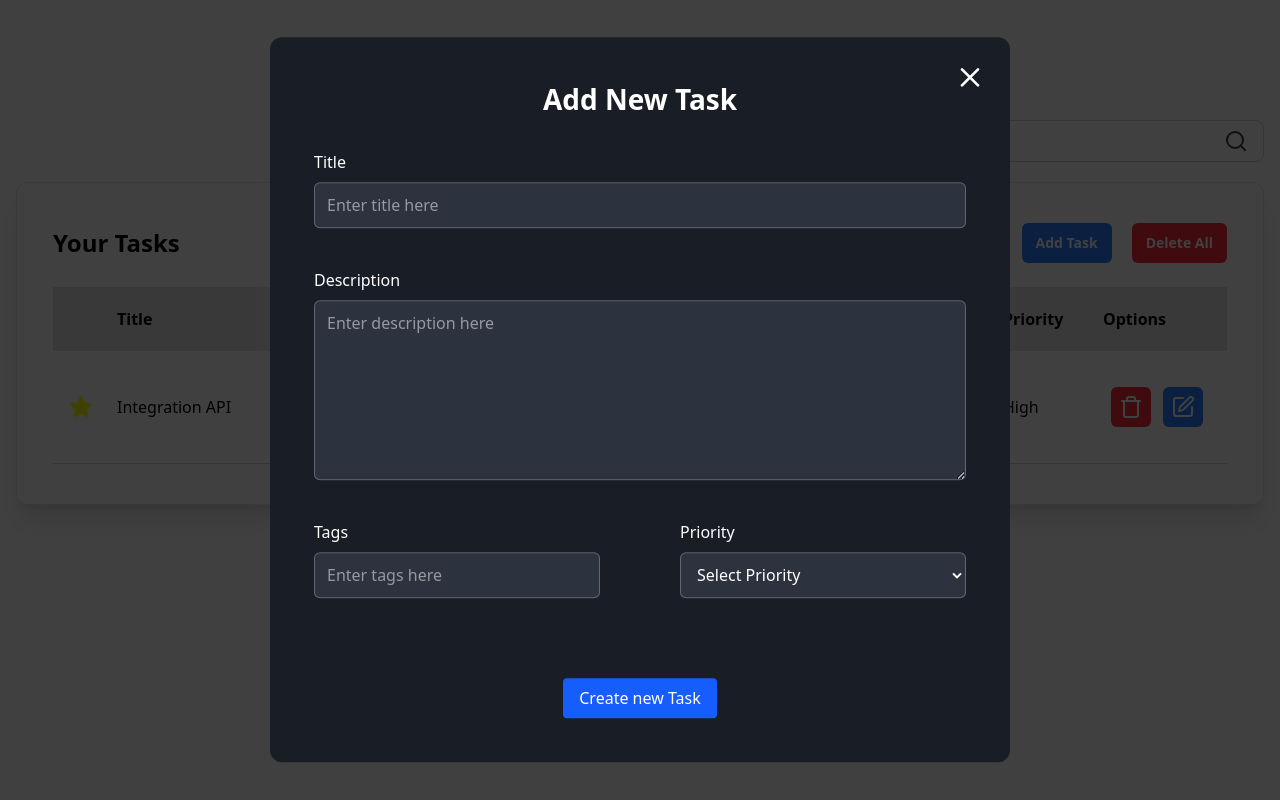
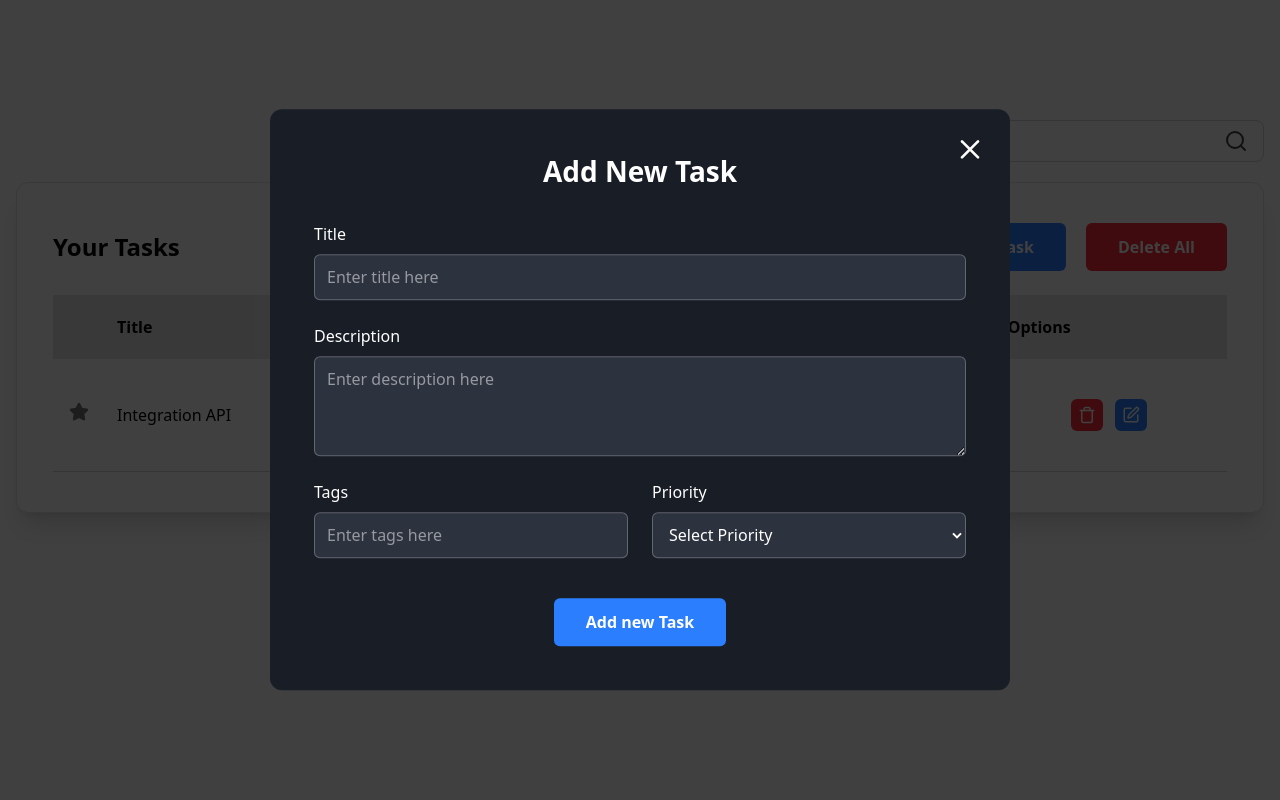
Before and after one commit to Robiul-Hasan-developer/crud-react-application, a React (Vite) app: page / in a window 1280 px wide. Built offline with nearby package versions, Linux system fonts and the light colour scheme.

Commit message:
(Feature) Delete item, All item delete & toggle favorite feature added

```diff
--- a/src/components/AddEditModal.jsx
+++ b/src/components/AddEditModal.jsx
@@ -14,6 +14,10 @@ const AddEditModal = ({ onHandleAddTask, onHandleRemoveModal }) => {
   const handleChange = (evt) => {
     const name = evt.target.name;
     let value = evt.target.value;
+
+    if(name === "tags") {
+      value = value.split(' ');
+    }
 
     setTask({
       ...task,
@@ -43,14 +47,14 @@ const AddEditModal = ({ onHandleAddTask, onHandleRemoveModal }) => {
           Add New Task
         </h2>
         {/* inputs */}
-        <div className="space-y-9 text-white lg:space-y-10">
+        <div className="space-y-6 text-white">
           {/* title */}
           <div className="space-y-2 lg:space-y-3">
             <label className="mb-2 font-medium block" htmlFor="title">
               Title
             </label>
             <input
-              className="block w-full rounded-md bg-[#2D323F] border border-white/25 border-[1px] !outline-0 px-3 py-2.5"
+              className="block w-full rounded-md bg-[#2D323F] border border-white/25 focus:border-white/80 border-[1px] !outline-0 px-3 py-2.5"
               type="text"
               name="title"
               id="title"
@@ -66,7 +70,7 @@ const AddEditModal = ({ onHandleAddTask, onHandleRemoveModal }) => {
               Description
             </label>
             <textarea
-              className="block min-h-[120px] w-full rounded-md bg-[#2D323F] border border-white/25 border-[1px] !outline-0 px-3 py-2.5 lg:min-h-[180px]"
+              className="block min-h-[100px] w-full rounded-md bg-[#2D323F] border border-white/25 focus:border-white/80 border-[1px] !outline-0 px-3 py-2.5"
               type="text"
               name="description"
               id="description"
@@ -77,14 +81,14 @@ const AddEditModal = ({ onHandleAddTask, onHandleRemoveModal }) => {
             ></textarea>
           </div>
           {/* input group */}
-          <div className="grid-cols-2 gap-x-4 max-md:space-y-9 md:grid lg:gap-x-10 xl:gap-x-20">
+          <div className="grid-cols-2 gap-x-6 grid">
             {/* tags */}
             <div className="space-y-2 lg:space-y-3">
               <label className="mb-2 font-medium block" htmlFor="tags">
                 Tags
               </label>
               <input
-                className="block w-full rounded-md bg-[#2D323F] border border-white/25 border-[1px] !outline-0 px-3 py-2.5"
+                className="block w-full rounded-md bg-[#2D323F] border border-white/25 focus:border-white/80 border-[1px] !outline-0 px-3 py-2.5"
                 type="text"
                 name="tags"
                 id="tags"
@@ -100,7 +104,7 @@ const AddEditModal = ({ onHandleAddTask, onHandleRemoveModal }) => {
                 Priority
               </label>
               <select
-                className="block w-full cursor-pointer rounded-md bg-[#2D323F] border border-white/25 border-[1px] !outline-0 px-3 py-2.5"
+                className="block w-full cursor-pointer rounded-md bg-[#2D323F] border border-white/25 focus:border-white/80 border-[1px] !outline-0 px-3 py-2.5"
                 name="priority"
                 id="priority"
                 onChange={handleChange}
@@ -116,13 +120,13 @@ const AddEditModal = ({ onHandleAddTask, onHandleRemoveModal }) => {
           </div>
         </div>
         {/* inputs ends */}
-        <div className="mt-16 flex justify-center lg:mt-20">
+        <div className="mt-8 flex justify-center lg:mt-10">
           <button
             type="submit"
-            className="rounded bg-blue-600 px-4 py-2 text-white transition-all hover:opacity-80"
+            className="rounded-md bg-blue-500 hover:bg-blue-600 active:scale-95 duration-100 px-8 py-3 text-base font-semibold text-white"
             // onClick={() => onHandleAddTask(task)}
           >
-            Create new Task
+            Add new Task
           </button>
         </div>
       </form>
--- /dev/null
+++ b/src/components/NoDataFound.tsx
@@ -0,0 +1,14 @@
+import { Frown } from "lucide-react";
+
+const NoDataFound = () => {
+    return (
+        <div className='text-center'>
+            <span className="flex justify-center text-orange-500">
+                <Frown className="size-10" />
+            </span>
+            <h2 className="text-3xl mt-2">Not data found!</h2>
+        </div>
+    );
+};
+
+export default NoDataFound;
--- a/src/components/TaskAction.jsx
+++ b/src/components/TaskAction.jsx
@@ -1,12 +1,18 @@
-const TaskAction = ({ onHandleShowModal }) => {
+const TaskAction = ({ onHandleShowModal, onHandleDeleteAllItem }) => {
   return (
     <div className="mb-6 items-center justify-between sm:flex">
       <h2 className="text-2xl font-semibold max-sm:mb-4">Your Tasks</h2>
       <div className="flex items-center space-x-5">
-        <button className="rounded-md bg-blue-500 px-3.5 py-2.5 text-sm font-semibold text-white" onClick={onHandleShowModal}>
+        <button
+          className="rounded-md bg-blue-500 hover:bg-blue-600 active:scale-95 duration-100 px-8 py-3 text-base font-semibold text-white"
+          onClick={onHandleShowModal}
+        >
           Add Task
         </button>
-        <button className="rounded-md bg-red-500 px-3.5 py-2.5 text-sm font-semibold text-white">
+        <button
+          className="rounded-md bg-red-500 hover:bg-red-600 active:scale-95 duration-100 px-8 py-3 text-base font-semibold text-white"
+          onClick={onHandleDeleteAllItem}
+        >
           Delete All
         </button>
       </div>
--- a/src/components/TaskBoard.jsx
+++ b/src/components/TaskBoard.jsx
@@ -1,10 +1,10 @@
 import { useState } from "react";
-import AddEditModal from './AddEditModal';
+import AddEditModal from "./AddEditModal";
+import NoDataFound from "./NoDataFound";
 import Overlay from "./Overlay";
 import SearchForm from "./SearchForm";
 import TaskAction from "./TaskAction";
 import TaskList from "./TaskList";
-
 
 const defaultTasks = [
   {
@@ -13,44 +13,74 @@ const defaultTasks = [
     description: "Connect an existing API to external database securely.",
     tags: ["Web", "Python", "API"],
     priority: "High",
+    isFavorite: false
   },
 ];
-
 
 const TaskBoard = () => {
   const [tasks, setTasks] = useState(defaultTasks);
   const [showModal, setShowModal] = useState(true);
+  const [isFavorite, setIsFavorite] = useState(false);
 
+
+  // Handle Show Modal function
   const handleShowModal = () => {
     setShowModal(!showModal);
   };
 
+  // Handle Remove Modal function
   const handleRemoveModal = () => {
     setShowModal(false);
   };
 
+ // Handle Add New Task function
   const handleAddTask = (newTask) => {
     setTasks([...tasks, newTask]);
-  setShowModal(false);
-
-	// setTasks([...tasks, newTask])
+    setShowModal(false);
   };
 
 
+  // Handle Item delete function
+  const handleDeleteItem = (itemId) => {
+    setTasks(
+      tasks.filter((newTask) => newTask.id !== itemId)
+    )
+  }
+
+  // Handle delete all item function
+  const handleDeleteAllItem = () => {
+    setTasks([]);
+    // tasks.length = 0;
+    // setTasks([...tasks]);
+  }
+
+  // Handle is favorite toggle function
+  const handleIsFavorite = () => {
+    setIsFavorite(!isFavorite)
+  }
 
   return (
     <>
-      {showModal && <Overlay onHandleRemoveModal={handleRemoveModal} /> }
-      {showModal && <AddEditModal onHandleAddTask={handleAddTask} onHandleRemoveModal={handleRemoveModal} /> }
+      {showModal && <Overlay onHandleRemoveModal={handleRemoveModal} />}
+      {showModal && (
+        <AddEditModal
+          onHandleAddTask={handleAddTask}
+          onHandleRemoveModal={handleRemoveModal}
+        />
+      )}
 
       <section className="mb-20" id="tasks">
         <div className="container">
           <SearchForm />
 
           <div className="rounded-xl border border-[rgba(206,206,206,0.12)] bg-white shadow-xl border border-neutral-200 px-6 py-8 md:px-9 md:py-10">
-            <TaskAction onHandleShowModal={handleShowModal} />
+            <TaskAction onHandleShowModal={handleShowModal} onHandleDeleteAllItem={handleDeleteAllItem} />
 
-            <TaskList tasks={tasks} />
+            {
+             tasks.length > 0 ? (
+              <TaskList tasks={tasks} onHandleDeleteItem={handleDeleteItem} onHandleIsFavorite={handleIsFavorite} isFavorite={isFavorite} />
+              )  :  <NoDataFound />
+            }
           </div>
         </div>
       </section>
--- a/src/components/TaskList.jsx
+++ b/src/components/TaskList.jsx
@@ -1,124 +1,25 @@
-// import { SquarePen, Trash } from "lucide-react";
+import { SquarePen, Star, Trash } from "lucide-react";
 
-// const TaskList = () => {
-//   return (
-//     <div className="overflow-auto">
-//       <table className="table-fixed overflow-auto xl:w-full">
-//         <thead>
-//           <tr>
-//             <th className="py-5 px-4 font-semibold capitalize text-base bg-neutral-200 text-start w-[48px]"></th>
-//             <th className="py-5 px-4 font-semibold capitalize text-base bg-neutral-200 text-start w-[300px]">
-//               {" "}
-//               Title{" "}
-//             </th>
-//             <th className="py-5 px-4 font-semibold capitalize text-base bg-neutral-200 text-start w-full">
-//               {" "}
-//               Description{" "}
-//             </th>
-//             <th className="py-5 px-4 font-semibold capitalize text-base bg-neutral-200 text-center md:w-[350px]">
-//               {" "}
-//               Tags{" "}
-//             </th>
-//             <th className="py-5 px-4 font-semibold capitalize text-base bg-neutral-200 text-start md:w-[100px]">
-//               {" "}
-//               Priority{" "}
-//             </th>
-//             <th className="py-5 px-4 font-semibold capitalize text-base bg-neutral-200 text-start md:w-[140px]">
-//               {" "}
-//               Options{" "}
-//             </th>
-//           </tr>
-//         </thead>
-//         <tbody>
-//           <tr className="border-b border-neutral-300 [&amp;&gt;td]:align-baseline [&amp;&gt;td]:px-4 [&amp;&gt;td]:py-2">
-//             <td className="py-5 px-4 text-start">
-//               <svg
-//                 xmlns="http://www.w3.org/2000/svg"
-//                 className="icon icon-tabler icon-tabler-star"
-//                 width="24"
-//                 height="24"
-//                 viewBox="0 0 24 24"
-//                 strokeWidth="2"
-//                 stroke="yellow"
-//                 fill="yellow"
-//                 strokeLinecap="round"
-//                 strokeLinejoin="round"
-//               >
-//                 <path stroke="none" d="M0 0h24v24H0z" fill="none"></path>
-//                 <path d="M12 17.75l-6.172 3.245l1.179 -6.873l-5 -4.867l6.9 -1l3.086 -6.253l3.086 6.253l6.9 1l-5 4.867l1.179 6.873z"></path>
-//               </svg>
-//             </td>
-//             <td className="py-5 px-4 text-start">Integration API</td>
-//             <td className="py-5 px-4 text-start">
-//               <div>
-//                 Connect an existing API to a third-party database using secure
-//                 methods and handle data exchange efficiently.
-//               </div>
-//             </td>
-//             <td className="py-5 px-4 text-start">
-//               <ul className="flex justify-center gap-1.5 flex-wrap">
-//                 <li>
-//                   <span className="inline-block whitespace-nowrap rounded-[50rem] bg-blue-600 py-[3px] px-4 text-sm capitalize text-white">
-//                     Web
-//                   </span>
-//                 </li>
-//                 <li>
-//                   <span className="inline-block whitespace-nowrap rounded-[50rem] bg-blue-600 py-[3px] px-4 text-sm capitalize text-white">
-//                     Python
-//                   </span>
-//                 </li>
-//                 <li>
-//                   <span className="inline-block whitespace-nowrap rounded-[50rem] bg-blue-600 py-[3px] px-4 text-sm capitalize text-white">
-//                     API
-//                   </span>
-//                 </li>
-//               </ul>
-//             </td>
-//             <td className="py-5 px-4 text-start">High</td>
-//             <td className="py-5 px-4 text-start">
-//               <div className="flex items-center justify-center space-x-3">
-//                 <button className="text-base w-10 h-10 rounded-[6px] flex justify-center items-center text-white bg-red-500 hover:bg-red-600">
-//                   <Trash />
-//                 </button>
-//                 <button className="text-base w-10 h-10 rounded-[6px] flex justify-center items-center text-white bg-blue-500 hover:bg-blue-600">
-//                   <SquarePen />
-//                 </button>
-//               </div>
-//             </td>
-//           </tr>
-//         </tbody>
-//       </table>
-//     </div>
-//   );
-// };
-
-// export default TaskList;
-
-
-
-
-import { SquarePen, Trash } from "lucide-react";
-
-const TaskList = ({ tasks }) => {
+const TaskList = ({ tasks, onHandleDeleteItem, onHandleIsFavorite, isFavorite }) => {
   return (
     <div className="overflow-auto">
       <table className="table-fixed overflow-auto xl:w-full">
         <thead>
           <tr>
             <th className="py-5 px-4 font-semibold capitalize text-base bg-neutral-200 text-start w-[48px]"></th>
-            <th className="py-5 px-4 font-semibold capitalize text-base bg-neutral-200 text-start w-[300px]">
+            <th className="py-5 px-4 font-semibold capitalize text-base bg-neutral-200 text-start ">
               Title
             </th>
-            <th className="py-5 px-4 font-semibold capitalize text-base bg-neutral-200 text-start w-full">
+            <th className="py-5 px-4 font-semibold capitalize text-base bg-neutral-200 text-start">
               Description
             </th>
-            <th className="py-5 px-4 font-semibold capitalize text-base bg-neutral-200 text-center md:w-[350px]">
+            <th className="py-5 px-4 font-semibold capitalize text-base bg-neutral-200 text-center w-[300px]">
               Tags
             </th>
-            <th className="py-5 px-4 font-semibold capitalize text-base bg-neutral-200 text-start md:w-[100px]">
+            <th className="py-5 px-4 font-semibold capitalize text-base bg-neutral-200 text-start w-[120px]">
               Priority
             </th>
-            <th className="py-5 px-4 font-semibold capitalize text-base bg-neutral-200 text-start md:w-[140px]">
+            <th className="py-5 px-4 font-semibold capitalize text-base bg-neutral-200 text-start ">
               Options
             </th>
           </tr>
@@ -132,25 +33,19 @@ const TaskList = ({ tasks }) => {
             >
               {/* Star */}
               <td className="!align-middle !py-5 px-4 text-start">
-                <svg
-                  xmlns="http://www.w3.org/2000/svg"
-                  className="icon icon-tabler icon-tabler-star"
-                  width="24"
-                  height="24"
-                  viewBox="0 0 24 24"
-                  strokeWidth="2"
-                  stroke="yellow"
-                  fill="yellow"
-                  strokeLinecap="round"
-                  strokeLinejoin="round"
+                <button
+                  type="button"
+                  className={`text-neutral-500 ${isFavorite ? 'text-yellow-500' : ''}`}
+                  onClick={onHandleIsFavorite}
                 >
-                  <path stroke="none" d="M0 0h24v24H0z" fill="none"></path>
-                  <path d="M12 17.75l-6.172 3.245l1.179 -6.873l-5 -4.867l6.9 -1l3.086 -6.253l3.086 6.253l6.9 1l-5 4.867l1.179 6.873z"></path>
-                </svg>
+                  <Star className="size-5" fill="currentColor" />
+                </button>
               </td>
 
               {/* Title */}
-              <td className="!align-middle !py-5 px-4 text-start">{task.title}</td>
+              <td className="!align-middle !py-5 px-4 text-start">
+                {task.title}
+              </td>
 
               {/* Description */}
               <td className="!align-middle !py-5 px-4 text-start">
@@ -158,7 +53,7 @@ const TaskList = ({ tasks }) => {
               </td>
 
               {/* Tags */}
-              {/* <td className="!align-middle !py-5 px-4">
+              <td className="!align-middle !py-5 px-4">
                 <ul className="flex justify-center gap-1.5 flex-wrap">
                   {task.tags.map((tag, index) => (
                     <li key={index}>
@@ -168,26 +63,36 @@ const TaskList = ({ tasks }) => {
                     </li>
                   ))}
                 </ul>
-              </td> */}
-                <td className="!align-middle !py-5 px-4 text-start">{task.tags}</td>
-
+              </td>
 
               {/* Priority */}
-              <td className="!align-middle !py-5 px-4 text-start">{task.priority}</td>
+              <td className="!align-middle !py-5 px-4 text-start">
+                <span
+                  className={`px-4 py-1 text-sm font-semibold rounded flex justify-center capitalize
+                    ${task.priority === "high" && "text-green-600 bg-green-100"}
+                    ${
+                      task.priority === "medium" &&
+                      "text-purple-600 bg-purple-100"
+                    }
+                    ${task.priority === "low" && "text-red-600 bg-red-100"}
+                  `}
+                >
+                  {task.priority}
+                </span>
+              </td>
 
               {/* Action Buttons */}
               <td className="!align-middle !py-5 px-4">
                 <div className="flex items-center justify-center space-x-3">
                   <button
-                    className="text-base w-10 h-10 rounded-[6px] flex justify-center items-center text-white bg-red-500 hover:bg-red-600"
+                    className="w-8 h-8 rounded-[6px] flex justify-center items-center text-white active:scale-95 bg-red-500 hover:bg-red-600"
+                    onClick={() => onHandleDeleteItem(task.id)}
                   >
-                    <Trash />
+                    <Trash className="size-[18px]" />
                   </button>
 
-                  <button
-                    className="text-base w-10 h-10 rounded-[6px] flex justify-center items-center text-white bg-blue-500 hover:bg-blue-600"
-                  >
-                    <SquarePen />
+                  <button className="w-8 h-8 rounded-[6px] flex justify-center items-center text-white active:scale-95 bg-blue-500 hover:bg-blue-600">
+                    <SquarePen className="size-[18px]" />
                   </button>
                 </div>
               </td>
```
